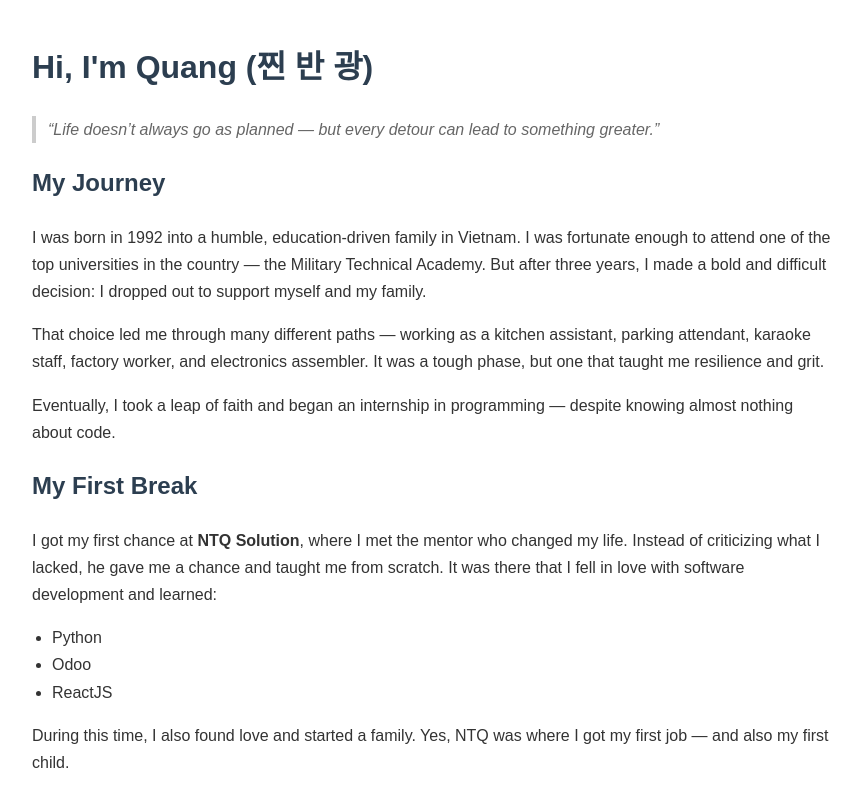
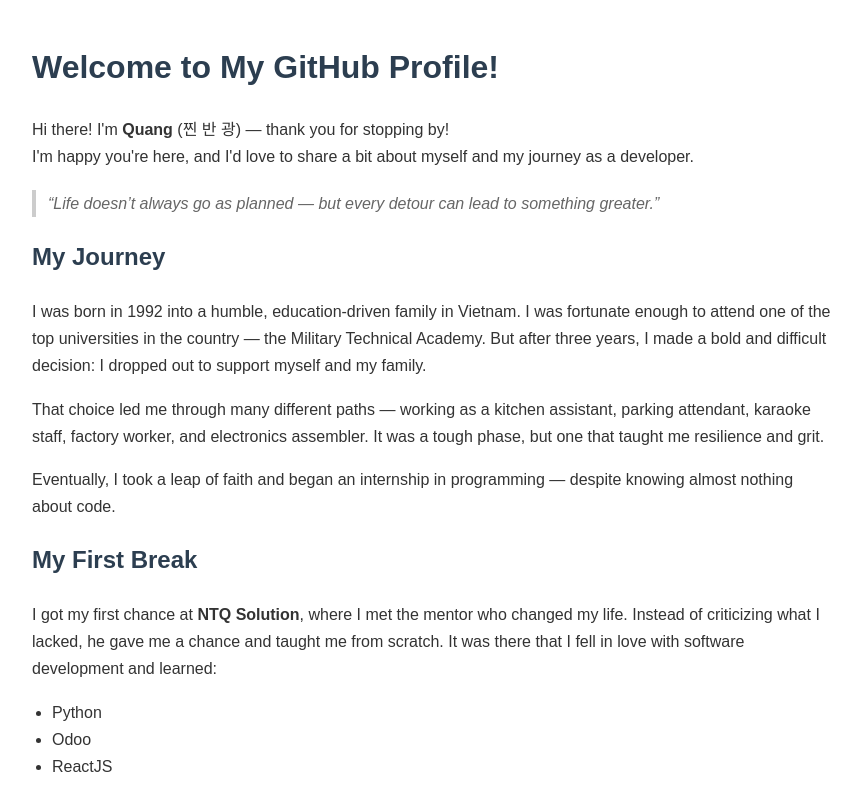
Before and after one commit to quodoo/quodoo.github.io, a plain HTML site: page index.html in a window 1280 px wide. Shown: the top 789 px of the page, without its empty margins (208-1069 px from the left). Drawn offline with Linux system fonts and the light colour scheme.

Commit message:
Update index.html

```diff
--- a/index.html
+++ b/index.html
@@ -49,7 +49,10 @@
 </head>
 <body>
 
-  <h1>Hi, I'm Quang (찐 반 광)</h1>
+  <h1>Welcome to My GitHub Profile!</h1>
+  <p>Hi there! I'm <strong>Quang</strong> (찐 반 광) — thank you for stopping by!<br>
+  I'm happy you're here, and I'd love to share a bit about myself and my journey as a developer.</p>
+
   <blockquote>
     “Life doesn’t always go as planned — but every detour can lead to something greater.”
   </blockquote>
```
